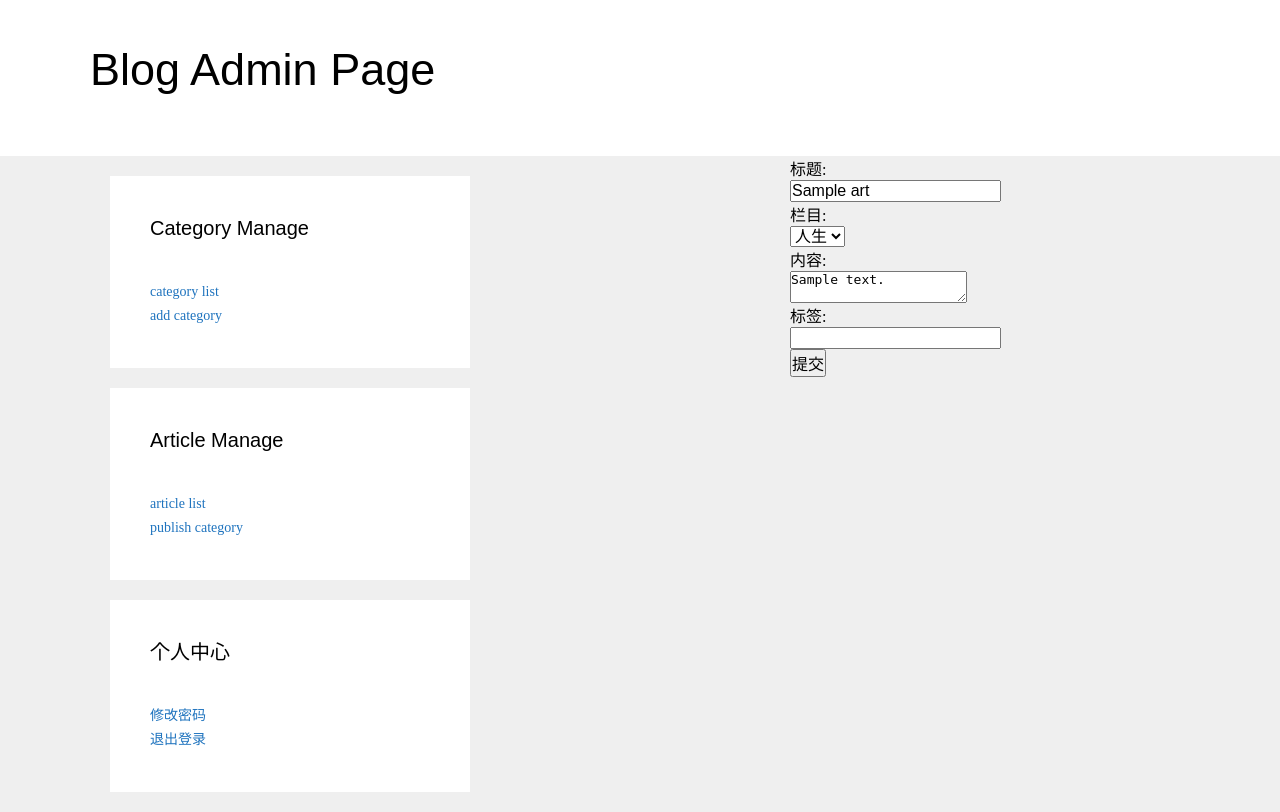
After one commit to cyisme1221/myfirstblog, a PHP site: page /artedit?art_id=1 in a window 1280 px wide. The commit adds this page. Run offline with PHP 8.4, Linux system fonts and the light colour scheme; data comes from the database, SQL or seed files in the repository; tables that the repository leaves empty hold one stand-in row (values such as "Sample post").

Commit message:
19 article edit

```diff
--- /dev/null
+++ b/artedit.php
@@ -0,0 +1,61 @@
+<?php
+
+
+
+require('./lib/init.php');
+$art_id = $_GET['art_id'];
+
+
+
+if(!is_numeric($art_id)) {
+	error('id is invalid');
+}
+
+$sql = "select * from art where art_id=$art_id";
+if(!mGetRow($sql)){
+	error('article does not exist');
+}
+
+
+$sql = "select * from cat";
+$cats = mGetAll($sql);
+
+
+if(empty($_POST) ) {
+
+	$sql = "select cat_id, title, content from art where art_id=$art_id";
+	$art = mGetRow($sql);
+
+	include(ROOT. '/view/admin/artedit.html');
+
+} else {
+	// check if title is empty
+	$art['title'] = trim($_POST['title']);
+
+	if($art['title'] == ''){
+		error('title can not be empty!');
+	}
+
+	// check if title is valid
+	$art['cat_id'] = $_POST['cat_id'];
+	if(is_numeric($cat_id)) {
+		error ('title is invalid');
+	}
+
+	//check if content valid
+	$art['content'] = trim($_POST['content']) ;
+	if($art['content'] == '') {
+		error('content can not be empty');
+	}
+
+	$art['lastup'] = time();
+
+	if( mExec('art', $art, 'update', "art_id=$art_id") ){
+		succ('文章修改成功');
+	}else {
+		error('文章修改失败');
+	}
+
+}
+
+?>
--- /dev/null
+++ b/view/admin/artedit.html
@@ -0,0 +1,95 @@
+<!DOCTYPE html>
+<html>
+<head>
+	<meta charset="utf-8">
+	<title>catadd</title>
+
+	<link rel="stylesheet" href="./css/reset.css">
+	<link rel="stylesheet" href="./css/adm.css">
+
+</head>
+<body>
+	<header>
+		<h1>Blog Admin Page</h1>
+	</header>
+
+	<div id="main">
+		<div id="lside">
+			<aside>
+				<h4>Category Manage</h4>
+				<ul>
+					<li><a href="">category list</a></li>
+					<li><a href="">add category</a></li>
+				</ul>
+			</aside>
+
+			<aside>
+				<h4>Article Manage</h4>
+				<ul>
+					<li><a href="">article list</a></li>
+					<li><a href="">publish category</a></li>
+				</ul>
+			</aside>
+
+			<aside>
+				<h4>个人中心</h4>
+				<ul>
+					<li><a href="">修改密码</a></li>
+					<li><a href="">退出登录</a></li>
+				</ul>
+			</aside>
+		</div>
+
+		<div id="rside">
+			<form action="" method="post">
+				<div class="form-group">
+					<label>标题: </label>
+					<p>
+						<input type="text" name="title" value="<?php echo $art['title'];?> ">
+					</p>
+				</div>
+				<div class="form-group">
+					<label>栏目: </label>
+					<p>
+						<select name="cat_id">
+
+							<?php foreach($cats as $c) {?>
+							<option value="<?php echo $c['cat_id'];?>"
+								<?php
+									if( $c['cat_id']==$art['cat_id'] )
+								{?>
+
+									selected="selected"
+
+								<?php }?>
+
+								>
+
+
+								<?php echo $c['catname'];?>
+
+							</option>
+							<?php }?>
+						</select>
+					</p>
+				</div>
+				<div class="form-group">
+					<label>内容: </label>
+					<p>
+						<textarea name="content" ><?php echo $art['content'];?></textarea>
+					</p>
+				</div>
+				<div class="form-group">
+					<label>标签: </label>
+					<p>
+						<input type="text" name="tags">
+					</p>
+				</div>
+				<button type="submit">提交</button>
+			</form>
+
+		</div>
+	</div>
+
+</body>
+</html>
```
Also changed, not shown: artdel.php (+11 -0 lines), 1 other file.
